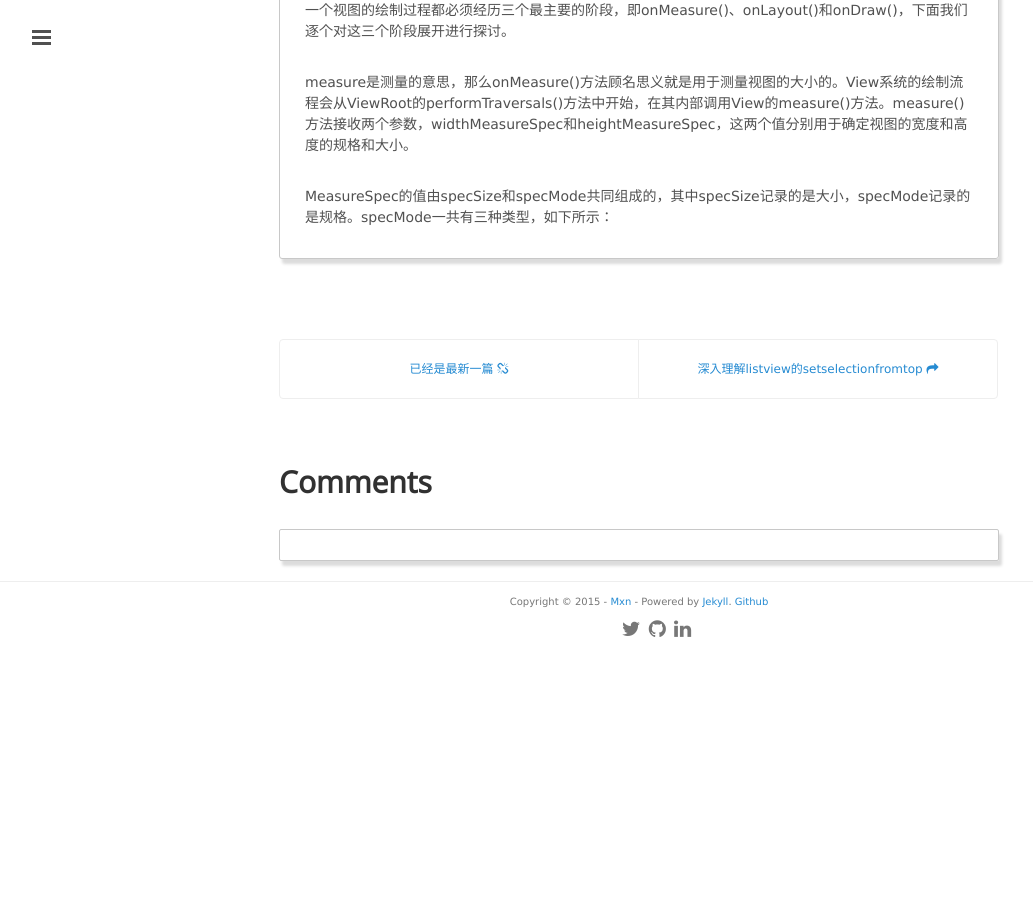
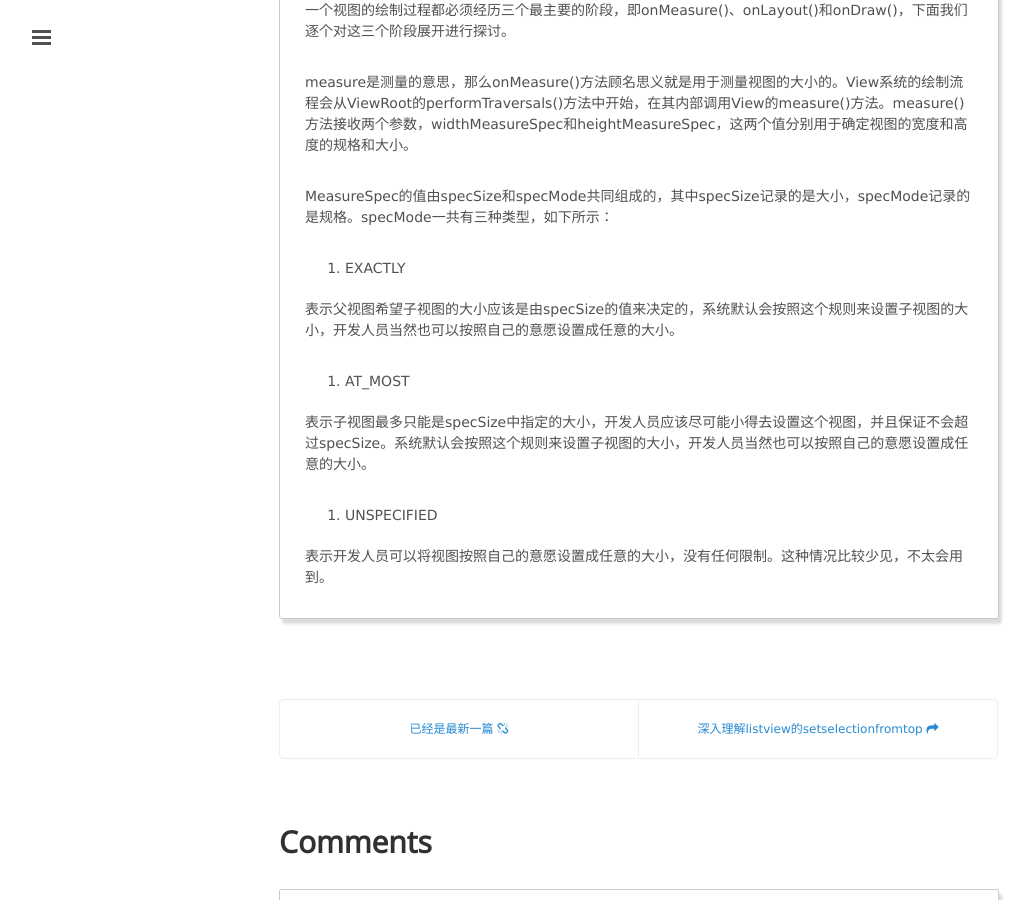
Before and after one commit to mxn21/mxn21.github.io, a Jekyll site: the page built from _posts/2015-7-14-深入了解android view绘制机制.md, in a window 1280 px wide and 900 px high, scrolled down 3175 px. Shown: the whole window, without its empty margins (1-1034 px from the left). Built offline with Jekyll 4.4.1, drawn with Linux system fonts in a browser that asks for light colours; Markdown is read by kramdown in place of the engine named in the settings; comment, search, counter and statistics services are not loaded; before the commit the page ends 3829 px from its top, so only the background shows below that.

Commit message:
12312
123213

```diff
--- a/_posts/2015-7-14-深入了解android view绘制机制.md
+++ b/_posts/2015-7-14-深入了解android view绘制机制.md
@@ -146,3 +146,15 @@
 measure是测量的意思，那么onMeasure()方法顾名思义就是用于测量视图的大小的。View系统的绘制流程会从ViewRoot的performTraversals()方法中开始，在其内部调用View的measure()方法。measure()方法接收两个参数，widthMeasureSpec和heightMeasureSpec，这两个值分别用于确定视图的宽度和高度的规格和大小。
 
 MeasureSpec的值由specSize和specMode共同组成的，其中specSize记录的是大小，specMode记录的是规格。specMode一共有三种类型，如下所示：
+
+1. EXACTLY
+
+表示父视图希望子视图的大小应该是由specSize的值来决定的，系统默认会按照这个规则来设置子视图的大小，开发人员当然也可以按照自己的意愿设置成任意的大小。
+
+2. AT_MOST
+
+表示子视图最多只能是specSize中指定的大小，开发人员应该尽可能小得去设置这个视图，并且保证不会超过specSize。系统默认会按照这个规则来设置子视图的大小，开发人员当然也可以按照自己的意愿设置成任意的大小。
+
+3. UNSPECIFIED
+
+表示开发人员可以将视图按照自己的意愿设置成任意的大小，没有任何限制。这种情况比较少见，不太会用到。
```
